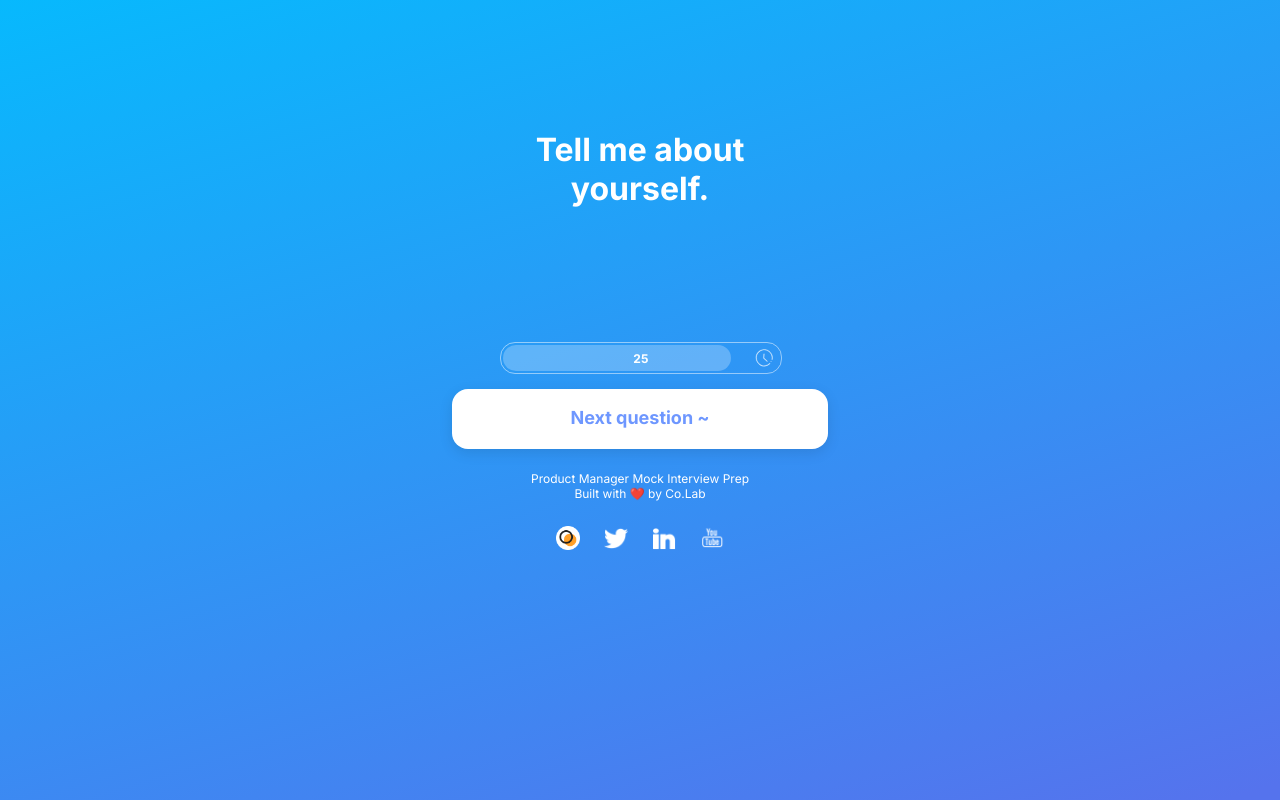
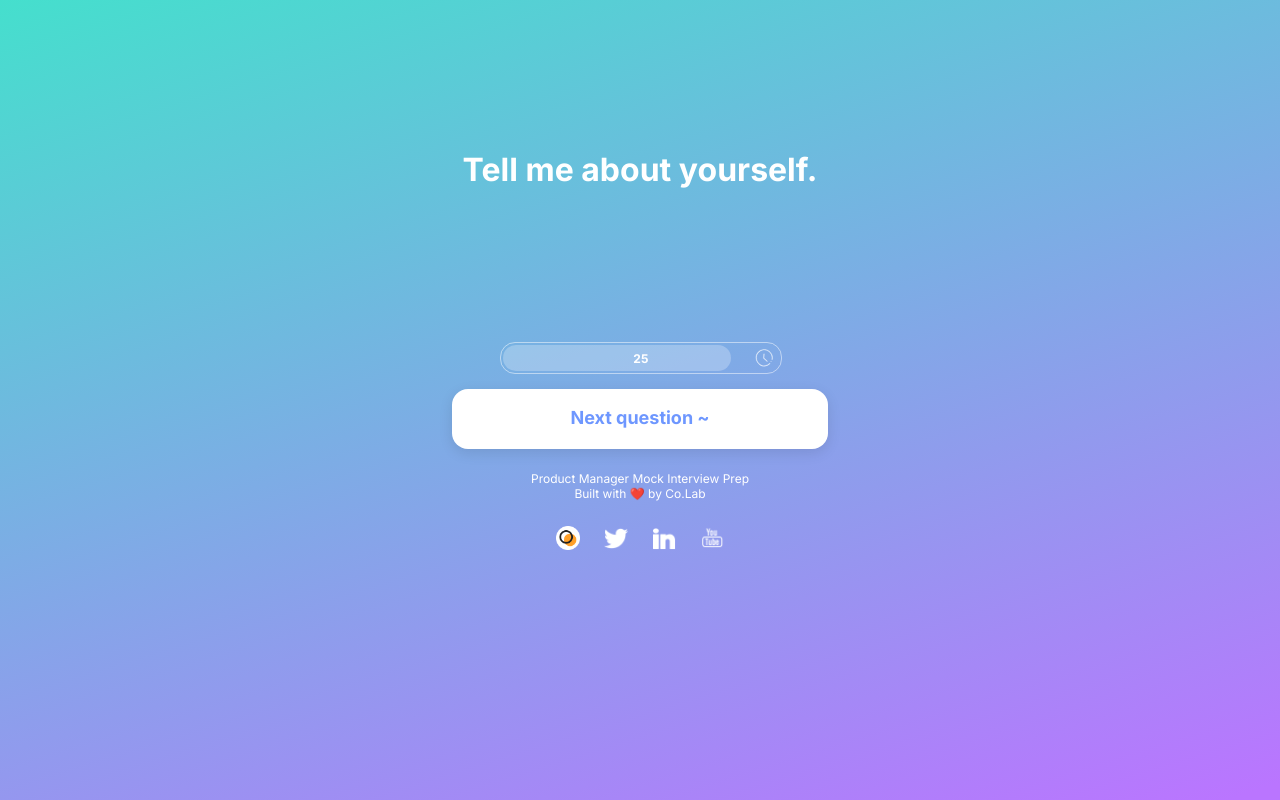
Before and after one commit to herenhuang/pm-interviews, a React (Vite) app: page /question-screen in a window 1280 px wide. Built offline with nearby package versions, Linux system fonts and the light colour scheme; a small style sheet from the web is missing.

Commit message:
Update QuestionScreen.css

```diff
--- a/components/QuestionScreen/QuestionScreen.css
+++ b/components/QuestionScreen/QuestionScreen.css
@@ -1,6 +1,6 @@
 .question-screen {
   align-items: center;
-  background: linear-gradient(162.94deg, #07B9FD 0%, #5573ED 98.61%);
+  background: linear-gradient(162.94deg, #45DFCD 0%, #BA75FF 98.61%);
   display: flex;
   flex-direction: column;
   height: 568px;
@@ -14,5 +14,5 @@
   letter-spacing: 0;
   margin-top: 3px;
   text-align: center;
-  width: 280px;
+  width: 360px;
 }
```
